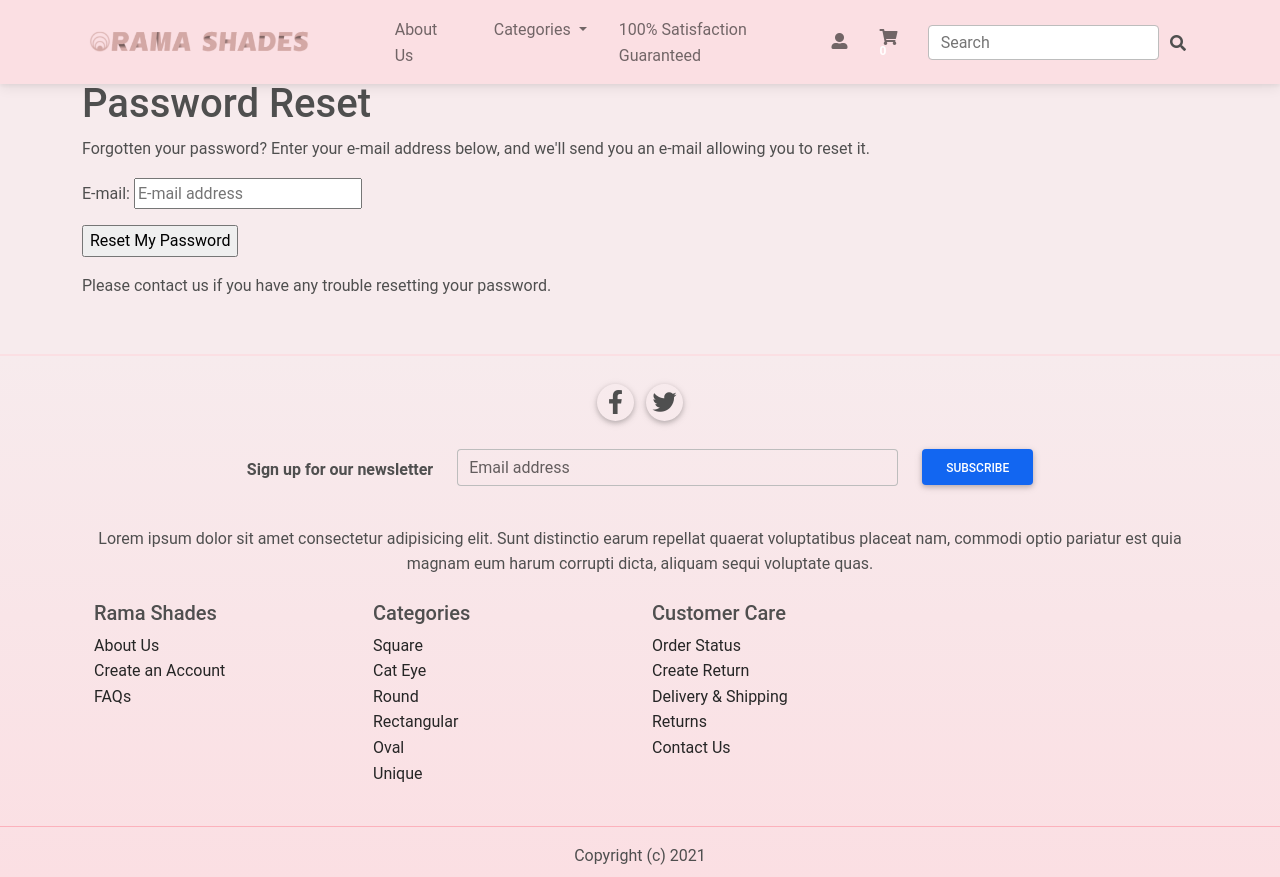
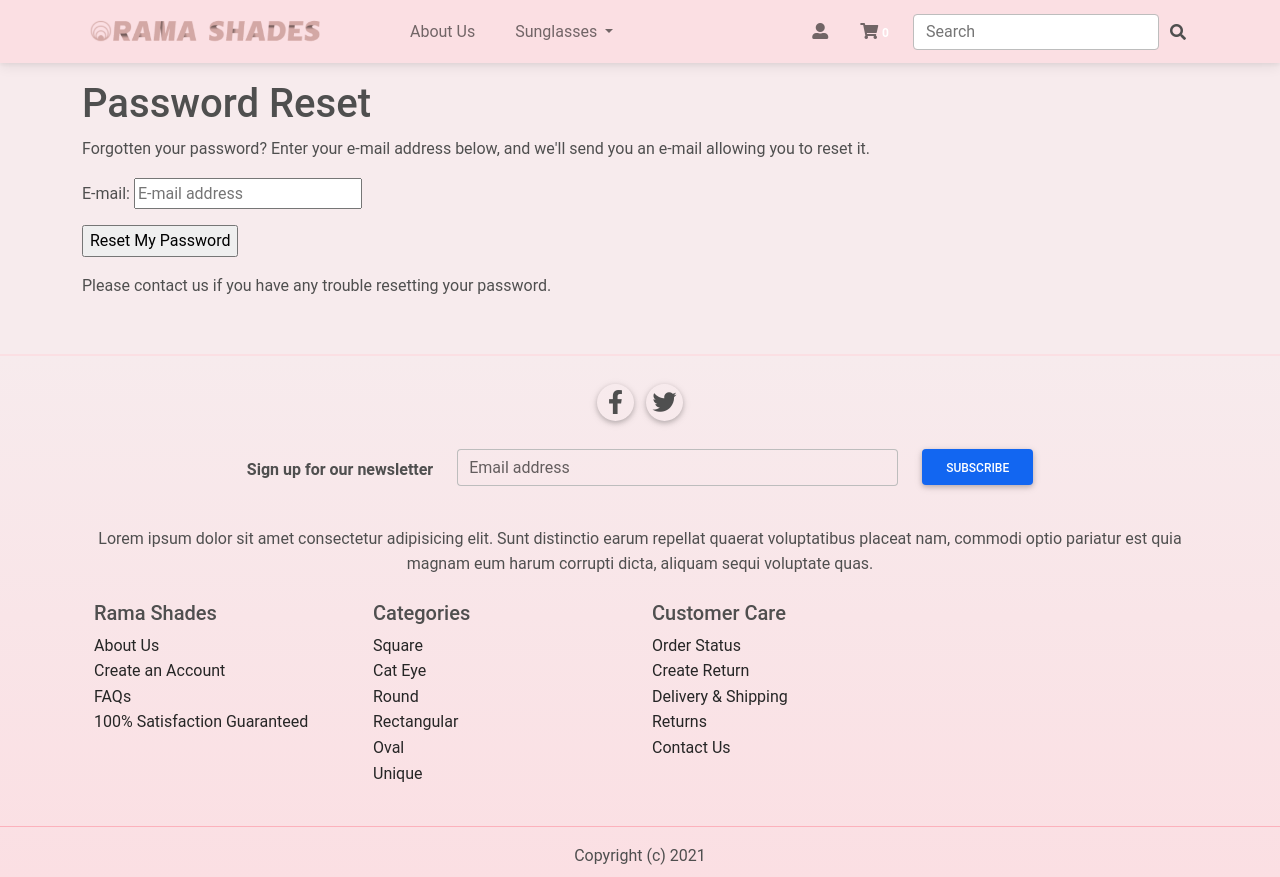
Before and after one commit to neoToad/rama_shades, a Django app: page /accounts/password/reset/ in a window 1280 px wide. Run offline with Django 3.2, Linux system fonts and the light colour scheme; some libraries are stand-ins or nearby versions.

```diff
--- a/store/templates/store/footer.html
+++ b/store/templates/store/footer.html
@@ -86,6 +86,9 @@
             <li>
               <a href="#!" class="text-dark">FAQs</a>
             </li>
+            <li>
+              <a href="#!" class="text-dark">100% Satisfaction Guaranteed</a>
+            </li>
 
           </ul>
         </div>
--- a/store/templates/store/navbar.html
+++ b/store/templates/store/navbar.html
@@ -35,7 +35,7 @@
 
         <li class="nav-item dropdown ms-lg-4">
           <a class="nav-link dropdown-toggle" href="#" id="navbarDropdown" role="button" data-mdb-toggle="dropdown" aria-expanded="false">
-            Categories
+            Sunglasses
           </a>
           <!-- Dropdown menu -->
           <ul class="dropdown-menu" aria-labelledby="navbarDropdown">
@@ -59,10 +59,6 @@
               <a class="dropdown-item" href="#">See All</a>
             </li>
           </ul>
-        </li>
-
-        <li class="nav-item ms-lg-3">
-          <a class="nav-link" href="#">100% Satisfaction Guaranteed</a>
         </li>
 
       </ul>
--- a/users/admin.py
+++ b/users/admin.py
@@ -6,7 +6,7 @@ from .models import User
 
 class UserAdmin(BaseUserAdmin):
     fieldsets = (
-        (None, {'fields': ('email', 'password', 'name', 'last_login')}),
+        (None, {'fields': ('email', 'password', 'first_name', 'last_name', 'last_login')}),
         ('Permissions', {'fields': (
             'is_active',
             'is_staff',
```
